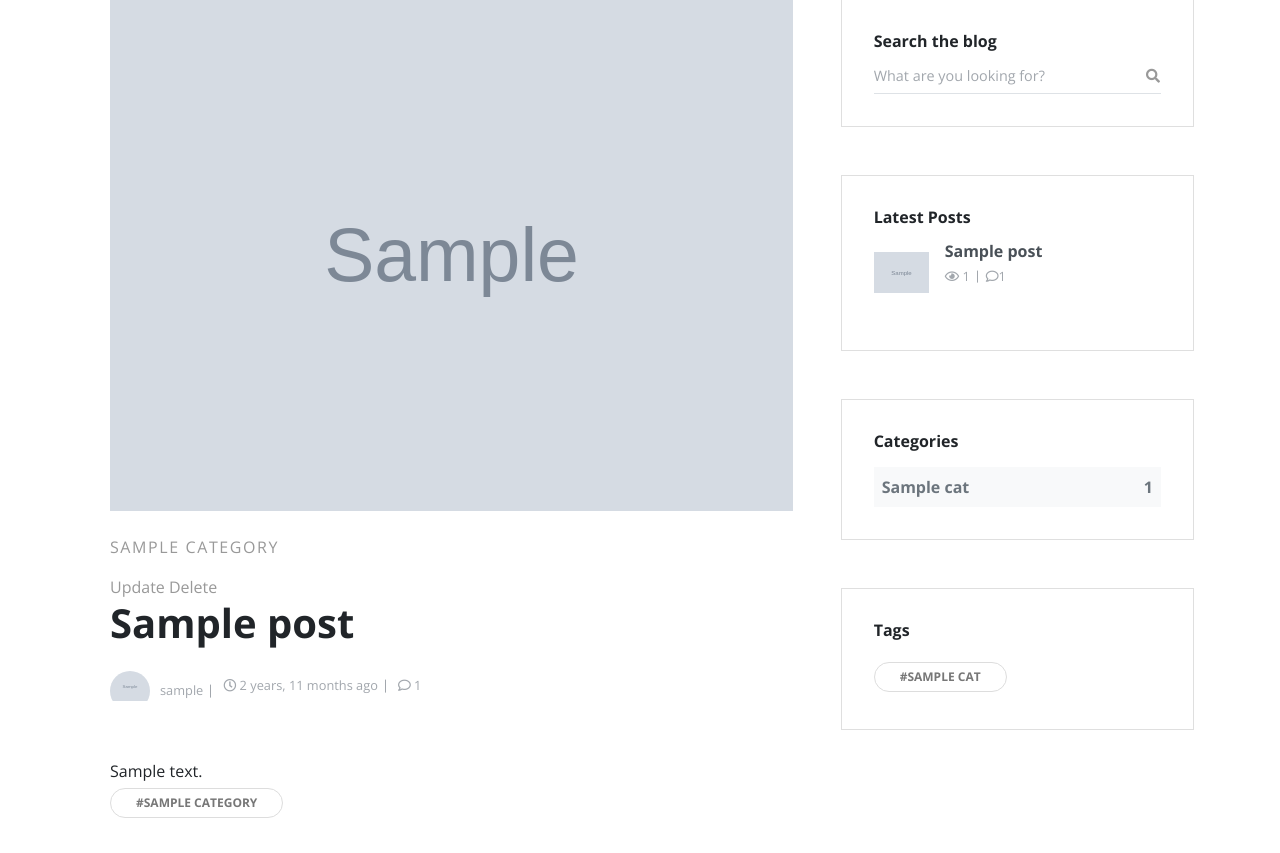
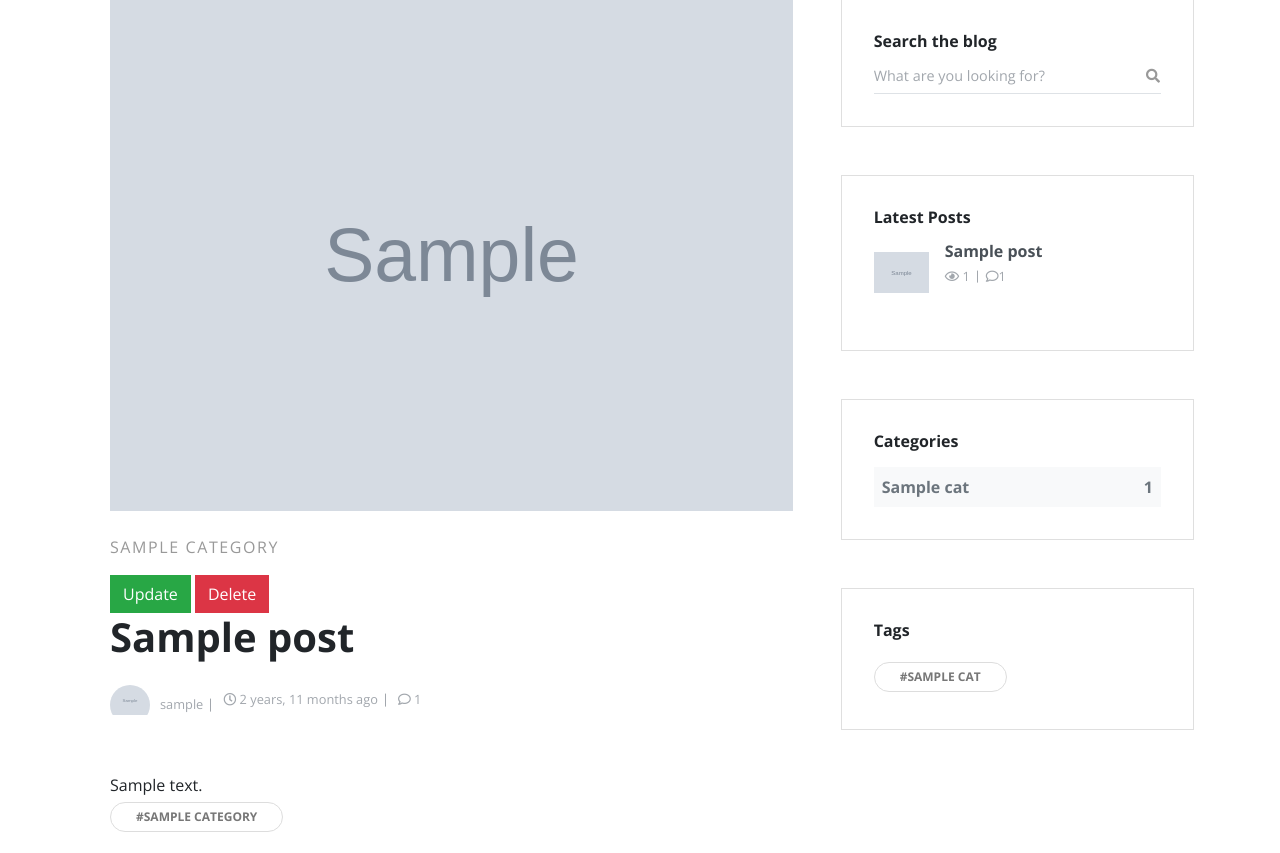
Before and after one commit to fernandeclercq/Django_Personal-Site, a Django app: template src/templates/post.html in a window 1280 px wide. Shown: the part 130-983 px from the top of the page. Run offline with Django 3.2, Linux system fonts and the light colour scheme; the template is opened without the code that fills it: most values are stand-ins (such as "Sample title", 1, 10 or a date in 2020); grey boxes marked "Sample" are stand-in pictures; some libraries are stand-ins or nearby versions.

Commit message:
update post html pagina

```diff
--- a/src/templates/post.html
+++ b/src/templates/post.html
@@ -20,8 +20,8 @@
 
                     </ul>
                     <div>
-                        <a href="">Update</a>
-                        <a href="">Delete</a>
+                        <a href="{% url 'post-update' id=post.id %}" class="btn btn-success">Update</a>
+                        <a href="{% url 'post-delete' id=post.id %}" class="btn btn-danger">Delete</a>
                     </div>
                     <h1 class="mb-4">{{ post.title }}
                         <a href="#">
```
